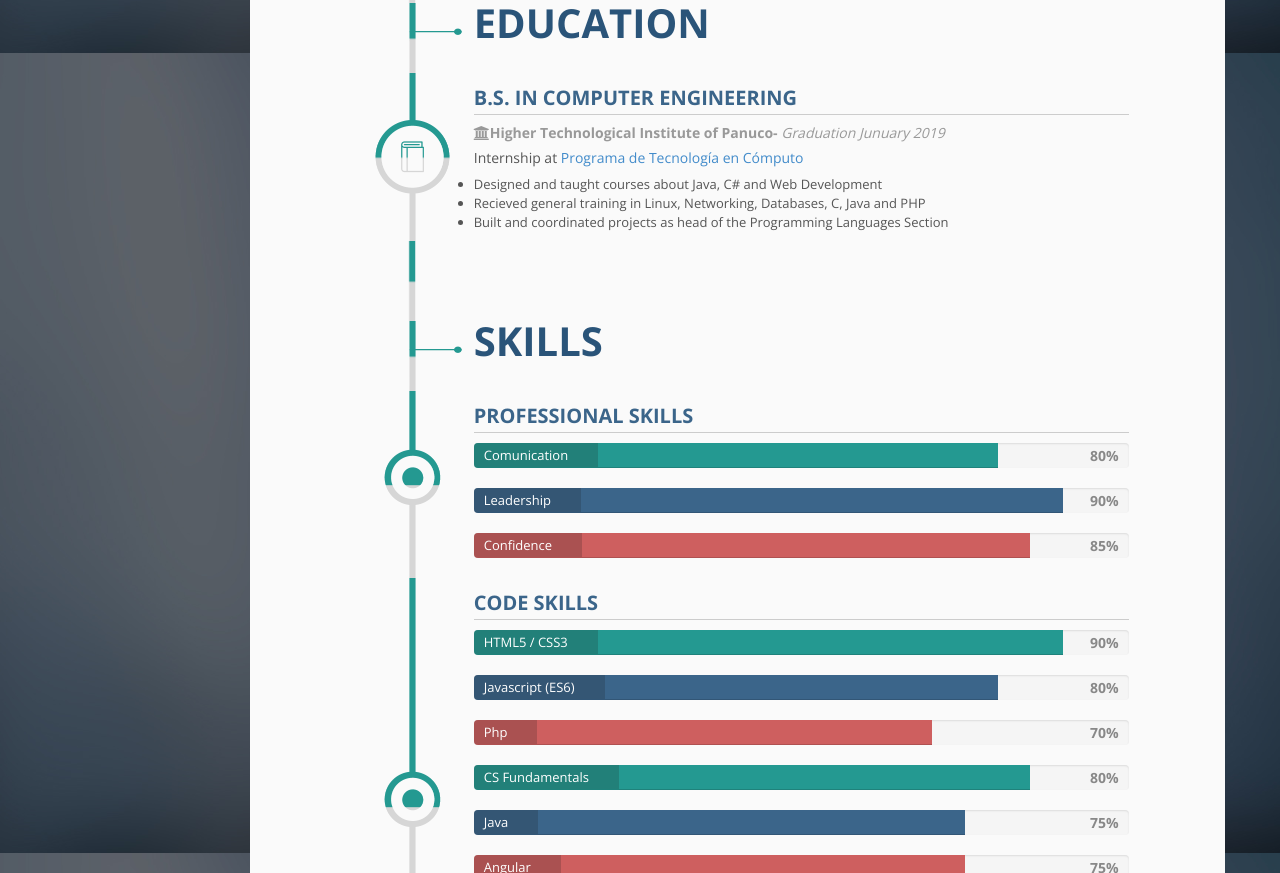
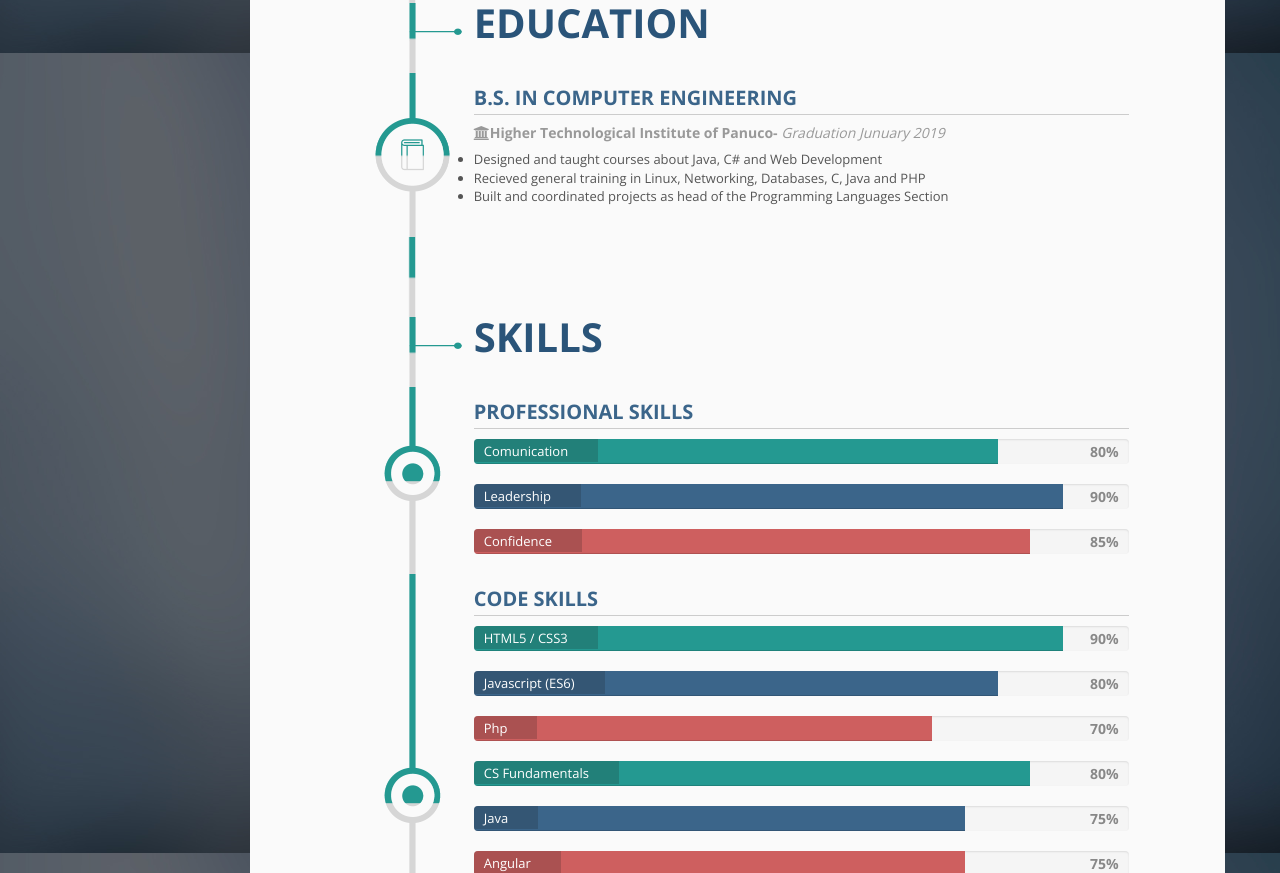
Before and after one commit to jamhir789/ErickMedina, a plain HTML site: page docs/index.html in a window 1280 px wide. Shown: the part 1547-2420 px from the top of the page. Drawn offline with nearby package versions, Linux system fonts and the light colour scheme.

Commit message:
education

```diff
--- a/docs/index.html
+++ b/docs/index.html
@@ -541,7 +541,7 @@
                   <!-- /Graduation time -->
                   <!-- content -->
                   <div class="graduation-description">
-                    <h5>Internship at <a href="http://proteco.mx/">Programa de Tecnología en Cómputo</a></h5>
+
                     <ul>
                       <li>Designed and taught courses about Java, C# and Web Development </li>
                       <li>Recieved general training in Linux, Networking, Databases, C, Java and PHP </li>
```
